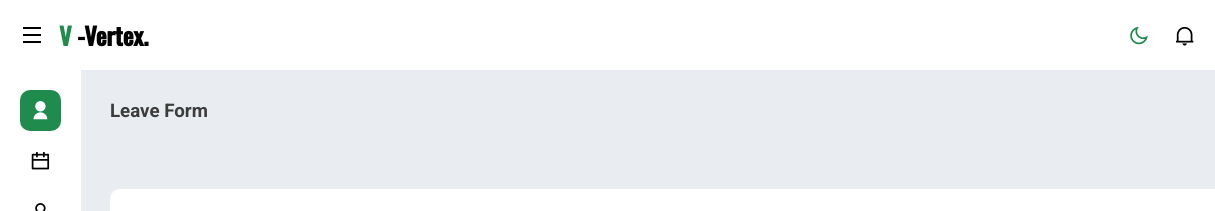
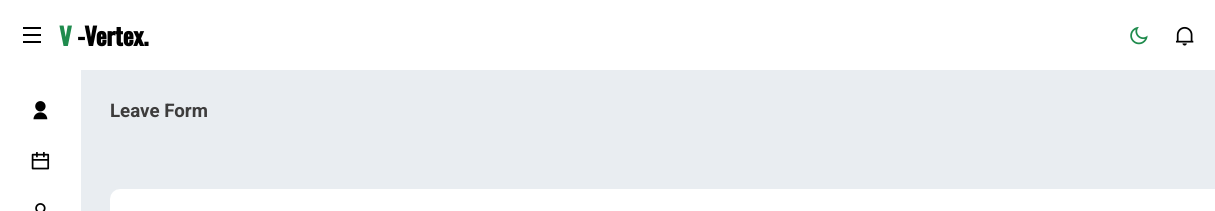
Before and after one commit to aachal28/Vertex-reading-hall, a plain HTML site: page A-dashboard/leaveform.html in a window 1280 px wide. Shown: the top 211 px of the page, 0-1215 px from the left. Drawn offline with nearby package versions, Linux system fonts and the light colour scheme.

Commit message:
updated active class

```diff
--- a/A-dashboard/leaveform.html
+++ b/A-dashboard/leaveform.html
@@ -30,7 +30,7 @@
         <div class="sidebar">
             <ul class="sidebar--items">
                 <li>
-                    <a href="index.html" class="active">
+                    <a href="index.html" >
                         <span class="icon"><i class="ri-user-fill"></i></span>
                         <div class="sidebar--item">Profile</div>
                     </a>
```
Also changed, not shown: A-dashboard/attendence.html (+1 -1 lines), A-dashboard/feedback.html (+1 -1 lines), A-dashboard/payment.html (+1 -1 lines), A-dashboard/staffinfo.html (+1 -1 lines), A-dashboard/studentlt.html (+1 -1 lines).
